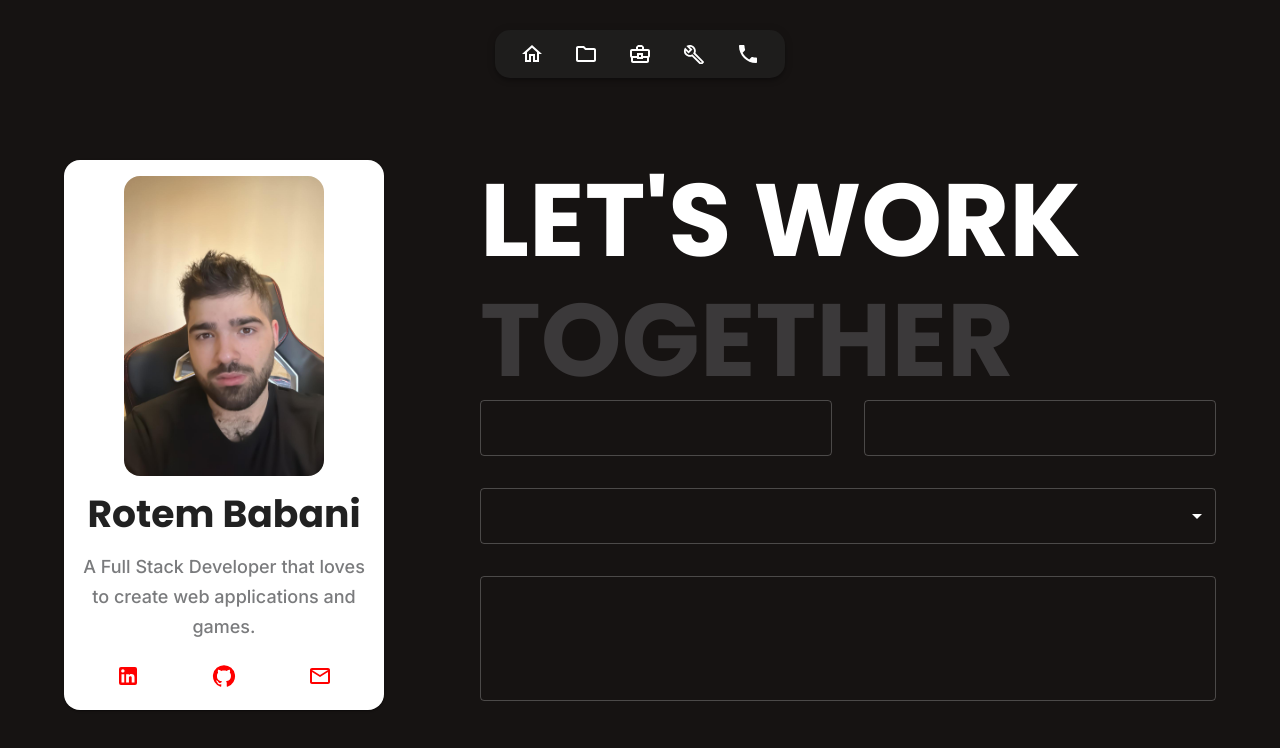
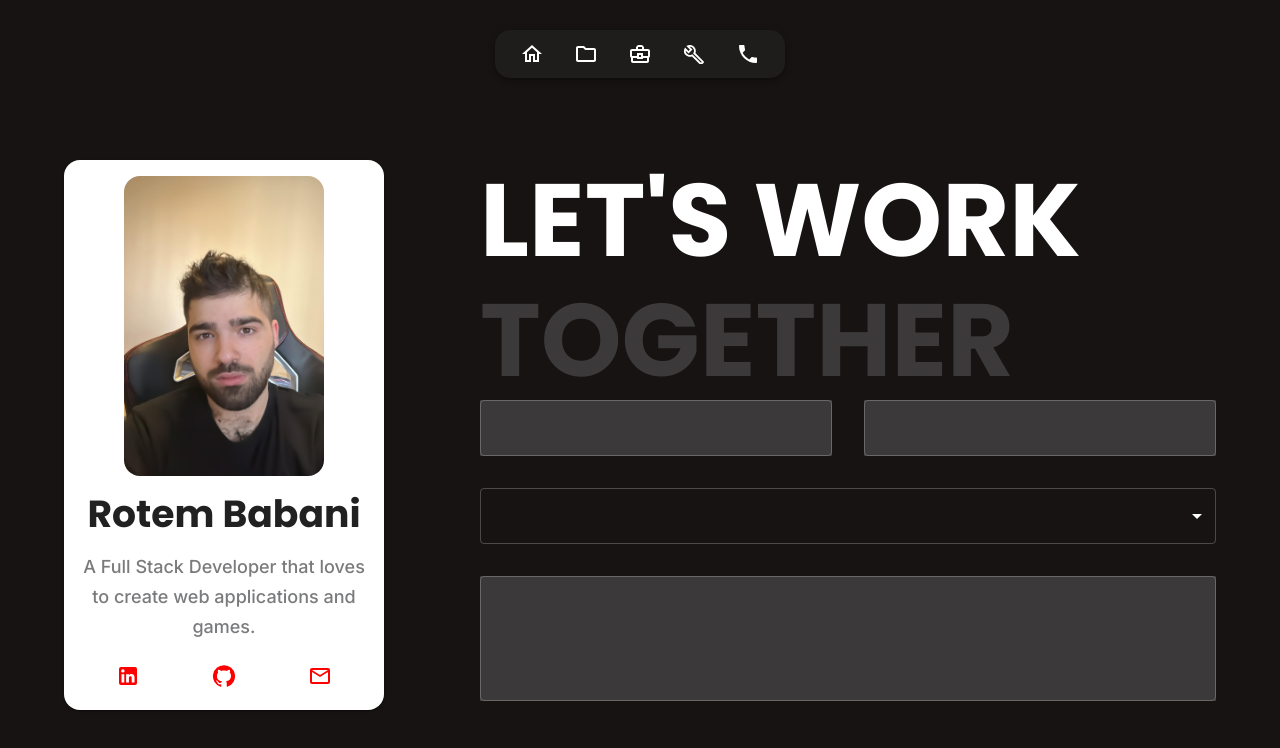
Before and after one commit to rotembab/resume-frontend, a React (Vite) app: page /contact in a window 1280 px wide. Shown: the top 748 px of the page. Built offline with nearby package versions, Linux system fonts and the light colour scheme.

Commit message:
more fixes

```diff
--- a/src/components/pages/contact-me/contact-form.component.tsx
+++ b/src/components/pages/contact-me/contact-form.component.tsx
@@ -1,4 +1,3 @@
-import { MultilineChart } from '@mui/icons-material';
 import { Box, Select, TextField } from '@mui/material';
 import Grid from '@mui/material/Grid2';
 
@@ -7,7 +6,11 @@ export const ContactForm = () => {
     <Box component={'form'}>
       <Grid spacing={4} container>
         <Grid size={6}>
-          <TextField sx={{ width: '100%' }} />
+          <TextField
+            sx={{
+              width: '100%',
+            }}
+          />
         </Grid>
         <Grid size={6}>
           <TextField sx={{ width: '100%' }} />
--- a/src/themes/custom-colors.ts
+++ b/src/themes/custom-colors.ts
@@ -15,7 +15,7 @@ export const customColors = {
   headingLightColor: { main: '#FFFFFF', contrastText: '#000' },
   descriptionColor: { main: '#7A7B7D', contrastText: '#fff' },
   paragraphColor: { main: '#998F8F', contrastText: '#fff' },
-  primeColor: { main: '#F46C38', contrastText: '#fff' },
+  inputColor: { main: '#3B393A', contrastText: '#999999' },
 };
 
 export type CustomColor = keyof typeof customColors;
--- a/src/themes/theme.ts
+++ b/src/themes/theme.ts
@@ -23,6 +23,9 @@ declare module '@mui/material/AppBar' {
 declare module '@mui/material/Box' {
   interface BoxPropsColorOverrides extends Record<CustomColor, true> {}
 }
+declare module '@mui/material/TextField' {
+  interface TextFieldPropsColorOverrides extends Record<CustomColor, true> {}
+}
 
 export const AppTheme = responsiveFontSizes(
   createTheme({
@@ -41,7 +44,6 @@ export const AppTheme = responsiveFontSizes(
         default: '#161312', //background color black
       },
     },
-
     typography: {
       fontFamily: "'Inter', sans-serif",
 
@@ -107,5 +109,14 @@ export const AppTheme = responsiveFontSizes(
         textTransform: 'none',
       },
     },
+    components: {
+      MuiTextField: {
+        styleOverrides: {
+          root: {
+            backgroundColor: customColors.inputColor.main,
+          },
+        },
+      },
+    },
   })
 );
```
